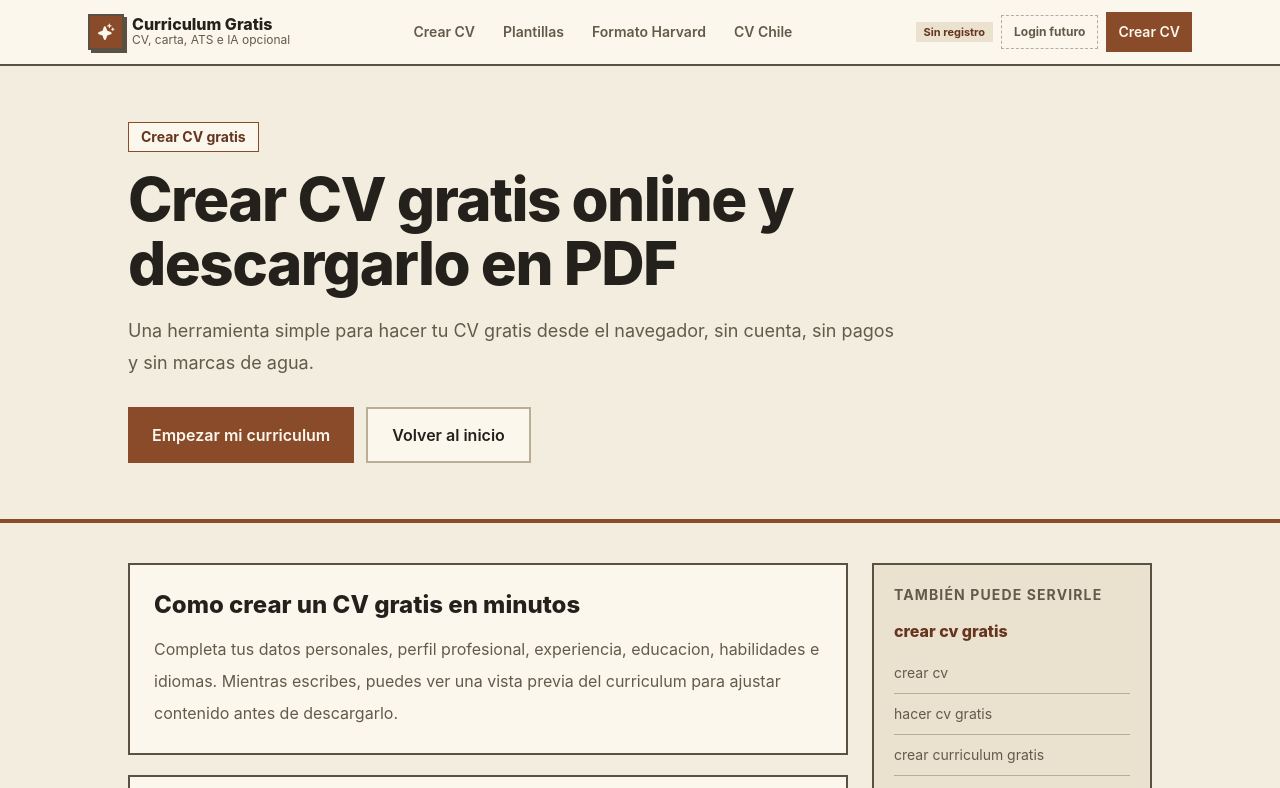
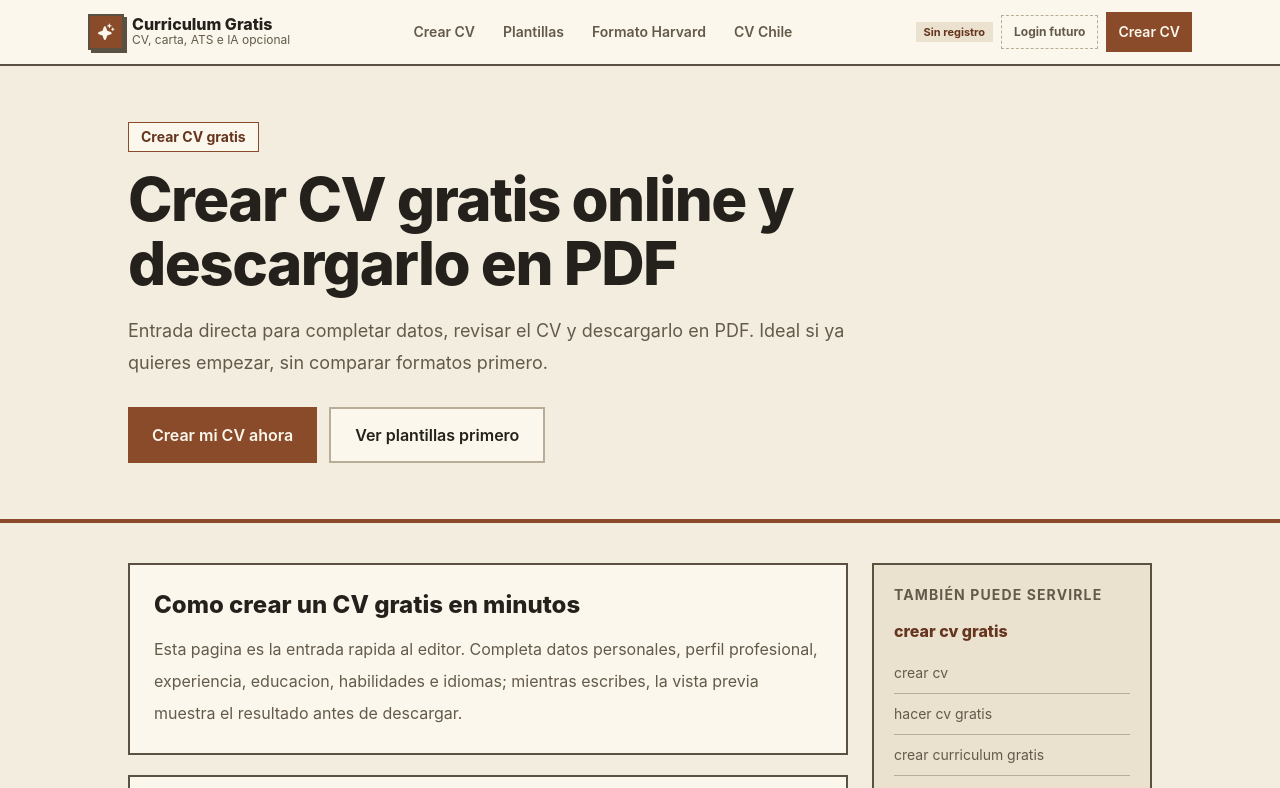
Before and after one commit to BrunoAlpezdev/curriculum-gratis-release, a Next.js app: page /crear-cv-gratis in a window 1280 px wide. Shown: the top 788 px of the page. Built offline with nearby package versions, Linux system fonts and the light colour scheme.

Commit message:
Clarify SEO page intents

```diff
--- a/src/app/crear-cv-gratis/page.tsx
+++ b/src/app/crear-cv-gratis/page.tsx
@@ -12,7 +12,9 @@ const content: SeoPageContent = {
   eyebrow: "Crear CV gratis",
   title: "Crear CV gratis online y descargarlo en PDF",
   description:
-    "Una herramienta simple para hacer tu CV gratis desde el navegador, sin cuenta, sin pagos y sin marcas de agua.",
+    "Entrada directa para completar datos, revisar el CV y descargarlo en PDF. Ideal si ya quieres empezar, sin comparar formatos primero.",
+  primaryCta: { label: "Crear mi CV ahora", href: "/#editor" },
+  secondaryCta: { label: "Ver plantillas primero", href: "/plantillas-cv-gratis" },
   primaryKeyword: "crear cv gratis",
   relatedKeywords: [
     "crear cv",
@@ -24,7 +26,7 @@ const content: SeoPageContent = {
   sections: [
     {
       title: "Como crear un CV gratis en minutos",
-      body: "Completa tus datos personales, perfil profesional, experiencia, educacion, habilidades e idiomas. Mientras escribes, puedes ver una vista previa del curriculum para ajustar contenido antes de descargarlo.",
+      body: "Esta pagina es la entrada rapida al editor. Completa datos personales, perfil profesional, experiencia, educacion, habilidades e idiomas; mientras escribes, la vista previa muestra el resultado antes de descargar.",
     },
     {
       title: "Sin registro y con datos privados",
@@ -32,7 +34,7 @@ const content: SeoPageContent = {
     },
     {
       title: "Descarga tu curriculum en PDF",
-      body: "Cuando el CV este listo, puedes descargarlo como PDF para enviarlo a empresas, subirlo a portales de empleo o adjuntarlo en postulaciones laborales.",
+      body: "Cuando el CV este listo, descargalo como PDF para enviarlo a empresas, subirlo a portales de empleo o adjuntarlo en postulaciones laborales. Si quieres elegir diseño antes, usa la pagina de plantillas.",
     },
   ],
   faq: [
--- a/src/app/cv-chile/page.tsx
+++ b/src/app/cv-chile/page.tsx
@@ -12,7 +12,9 @@ const content: SeoPageContent = {
   eyebrow: "CV Chile 2026",
   title: "CV Chile 2026: crea tu curriculum vitae gratis",
   description:
-    "Haz un curriculum vitae claro, actualizado y pensado para postulaciones laborales en Chile, con descarga PDF y plantillas profesionales.",
+    "Guia practica para armar un curriculum pensado para procesos laborales en Chile, con secciones relevantes, claridad y descarga PDF.",
+  primaryCta: { label: "Crear CV para Chile", href: "/#editor" },
+  secondaryCta: { label: "Ver plantillas recomendadas", href: "/plantillas-cv-gratis" },
   primaryKeyword: "cv chile",
   relatedKeywords: [
     "cv 2026",
@@ -32,7 +34,7 @@ const content: SeoPageContent = {
     },
     {
       title: "Crear y descargar sin cuenta",
-      body: "Puedes completar tu curriculum desde el navegador, guardar tus datos localmente y descargar el PDF sin registrarte. Las funciones opcionales de correo e IA usan backend solo cuando las activas.",
+      body: "Puedes completar tu curriculum desde el navegador, guardar tus datos localmente y descargar el PDF sin registrarte. Esta pagina orienta el contenido para Chile; el editor es el mismo y mantiene las funciones opcionales de correo e IA solo cuando las activas.",
     },
   ],
   faq: [
--- a/src/app/formato-cv-harvard/page.tsx
+++ b/src/app/formato-cv-harvard/page.tsx
@@ -12,7 +12,9 @@ const content: SeoPageContent = {
   eyebrow: "Formato Harvard CV",
   title: "Formato CV Harvard gratis para un curriculum claro y profesional",
   description:
-    "El formato Harvard prioriza orden, lectura rapida y contenido relevante. Es ideal cuando necesitas un CV sobrio, directo y facil de revisar.",
+    "Pagina enfocada en CV sobrio tipo Harvard: estructura limpia, lectura rapida y plantillas compatibles con ATS.",
+  primaryCta: { label: "Usar plantilla Clasico", href: "/?plantilla=clasico#editor" },
+  secondaryCta: { label: "Comparar plantillas ATS", href: "/plantillas-cv-gratis" },
   primaryKeyword: "formato harvard cv",
   relatedKeywords: [
     "cv harvard",
@@ -32,7 +34,7 @@ const content: SeoPageContent = {
     },
     {
       title: "Como hacerlo gratis",
-      body: "Usa la plantilla Clasico o Minimalista, completa tus datos, revisa que el CV no se extienda innecesariamente y descarga el PDF final sin registro.",
+      body: "Usa la plantilla Clasico si quieres una estructura Harvard directa, o Minimalista si prefieres una version mas ligera. Completa tus datos, revisa que el CV no se extienda innecesariamente y descarga el PDF final sin registro.",
     },
   ],
   faq: [
--- a/src/app/seo-pages.tsx
+++ b/src/app/seo-pages.tsx
@@ -11,6 +11,14 @@ export interface SeoPageContent {
   eyebrow: string
   title: string
   description: string
+  primaryCta?: {
+    label: string
+    href: string
+  }
+  secondaryCta?: {
+    label: string
+    href: string
+  }
   primaryKeyword: string
   relatedKeywords: string[]
   sections: Array<{
@@ -63,16 +71,16 @@ export function SeoPage({ content }: SeoPageProps) {
           </Text>
           <div className="mt-7 flex flex-col gap-3 sm:flex-row">
             <Link
-              href="/#editor"
+              href={content.primaryCta?.href ?? "/#editor"}
               className={cn(buttonVariants({ variant: "primary", size: "lg" }), "min-h-14 text-base")}
             >
-              Empezar mi curriculum
+              {content.primaryCta?.label ?? "Empezar mi curriculum"}
             </Link>
             <Link
-              href="/"
+              href={content.secondaryCta?.href ?? "/"}
               className={cn(buttonVariants({ variant: "secondary", size: "lg" }), "min-h-14 border-2 text-base")}
             >
-              Volver al inicio
+              {content.secondaryCta?.label ?? "Volver al inicio"}
             </Link>
           </div>
         </div>
```
Also changed, not shown: 1 other file (tests, documents, lock files or other folders).
